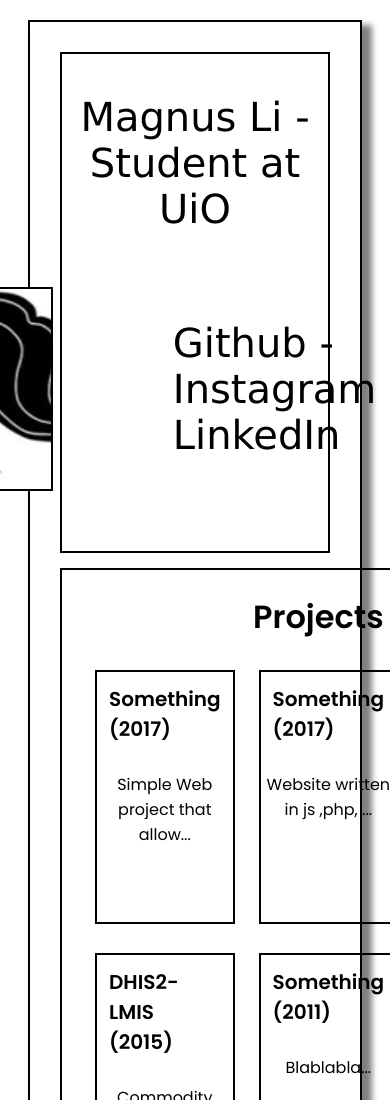
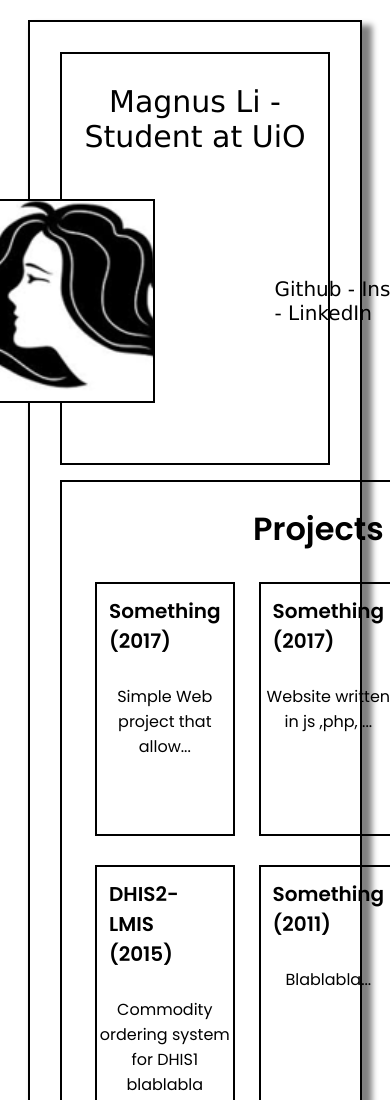
Before and after one commit to SudhirGourDian/HTML_Practice, a plain HTML site: page HTML_and_CSS_Assignment/index.html in a window 390 px wide. Shown: the top 1100 px of the page. Drawn offline with Linux system fonts and the light colour scheme.

Commit message:
changes applied

```diff
--- a/HTML_and_CSS_Assignment/Assignment1.css
+++ b/HTML_and_CSS_Assignment/Assignment1.css
@@ -47,14 +47,20 @@ body{
     .td-div p{
         font-size : 16px !important;
     }
-
+    .inner-head-para{
+        font-size : 30px !important;
+    }
+    #inner-para{
+        font-size : 20px !important;
+    }
     .box-headings{
         font-size : 20px !important;
         font-weight : 800;
     }
     #girl-image{
-        /* display : block !important;  */
+        margin-left : 100px !important;
     }
+
 }
 
 .header{
```
